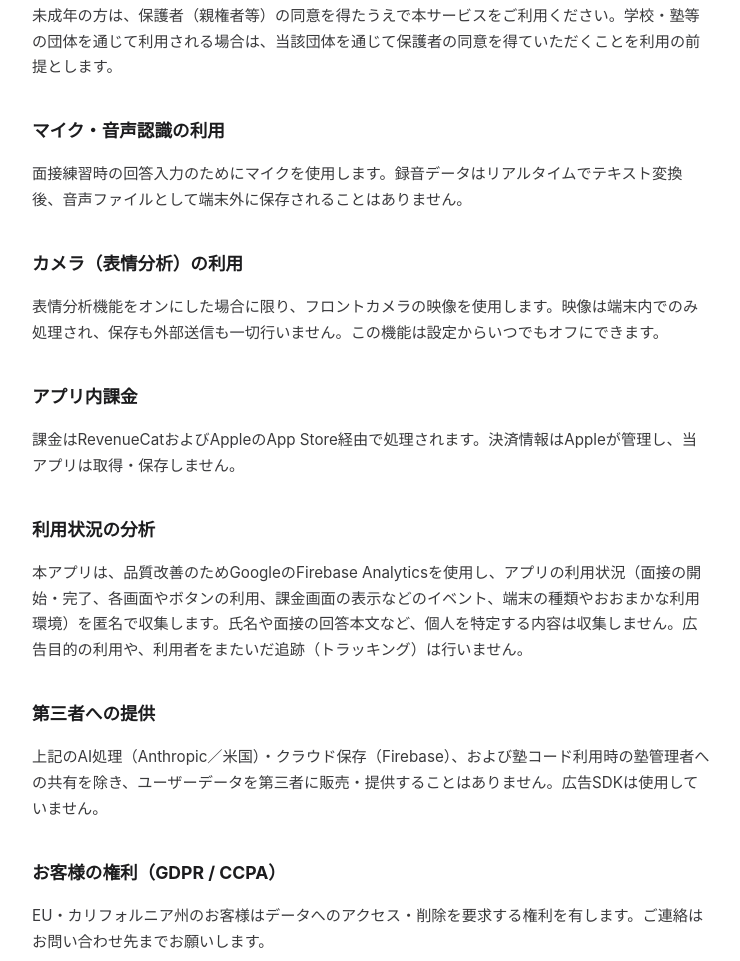
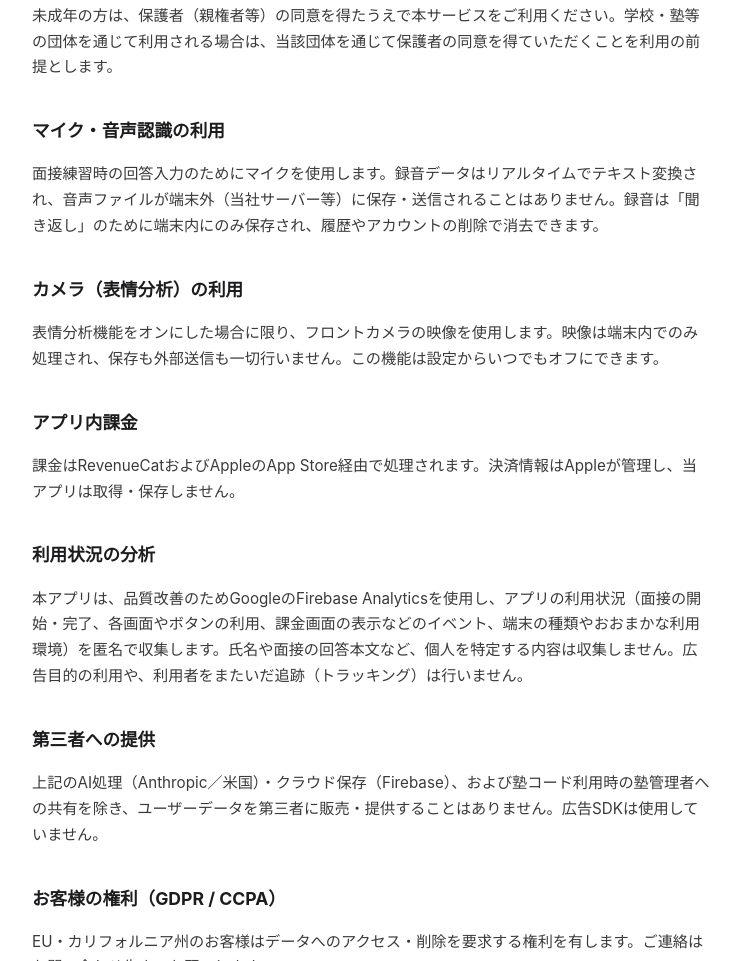
Before and after one commit to j2tcr4xfhn-ux/privacy, a plain HTML site: page mensetsuai/index.html in a window 1280 px wide. Shown: the part 1929-2890 px from the top of the page, without its empty margins (268-1008 px from the left). Drawn offline with Linux system fonts and the light colour scheme.

Commit message:
docs(privacy): 録音の端末内保存(見返し用)を明示し正確化 「音声ファイルは端末外に保存されない」に加え、見返し用に端末内へ保存される旨と 削除手段を明記。アプリ内表記・チラシと整合。 Co-Authored-By: Claude Opus 4.8 <noreply@anthropic.com>

```diff
--- a/mensetsuai/index.html
+++ b/mensetsuai/index.html
@@ -60,7 +60,7 @@
 <p>未成年の方は、保護者（親権者等）の同意を得たうえで本サービスをご利用ください。学校・塾等の団体を通じて利用される場合は、当該団体を通じて保護者の同意を得ていただくことを利用の前提とします。</p>
 
 <h2>マイク・音声認識の利用</h2>
-<p>面接練習時の回答入力のためにマイクを使用します。録音データはリアルタイムでテキスト変換後、音声ファイルとして端末外に保存されることはありません。</p>
+<p>面接練習時の回答入力のためにマイクを使用します。録音データはリアルタイムでテキスト変換され、音声ファイルが端末外（当社サーバー等）に保存・送信されることはありません。録音は「聞き返し」のために端末内にのみ保存され、履歴やアカウントの削除で消去できます。</p>
 
 <h2>カメラ（表情分析）の利用</h2>
 <p>表情分析機能をオンにした場合に限り、フロントカメラの映像を使用します。映像は端末内でのみ処理され、保存も外部送信も一切行いません。この機能は設定からいつでもオフにできます。</p>
```
